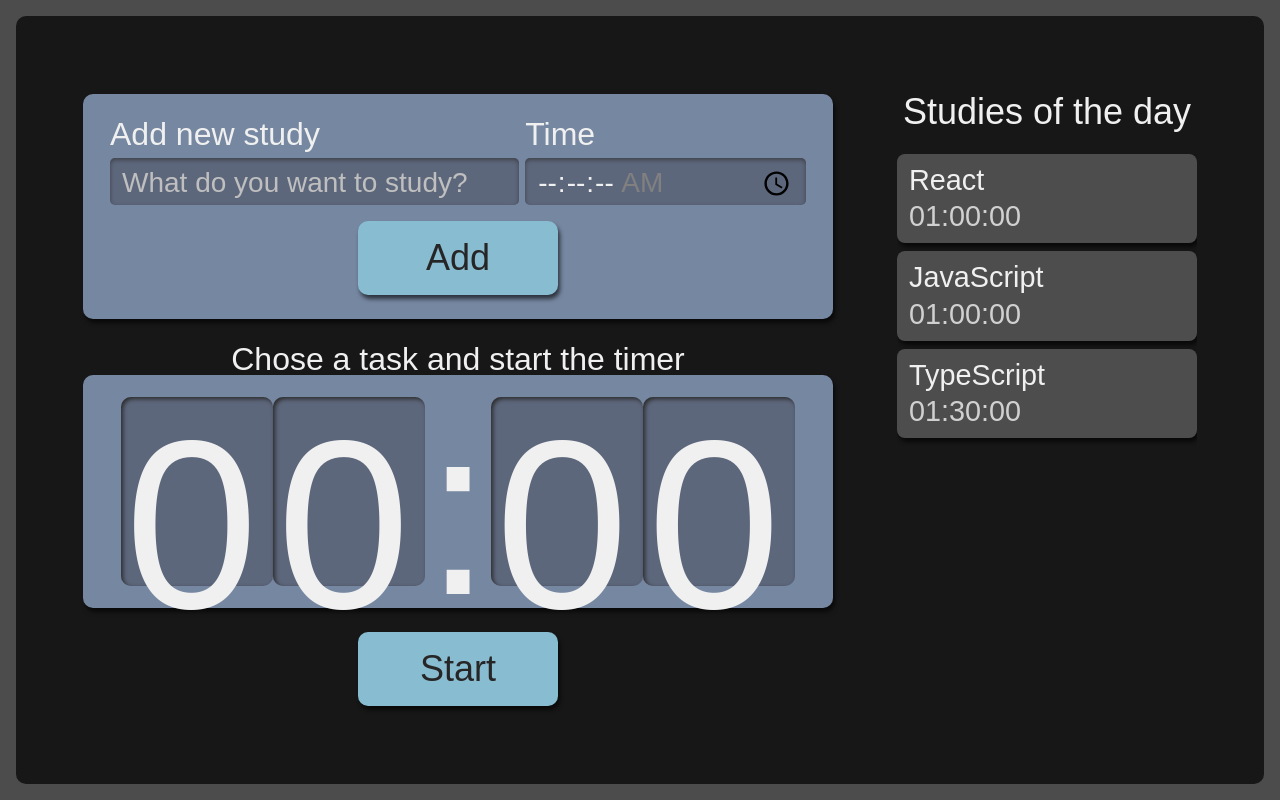
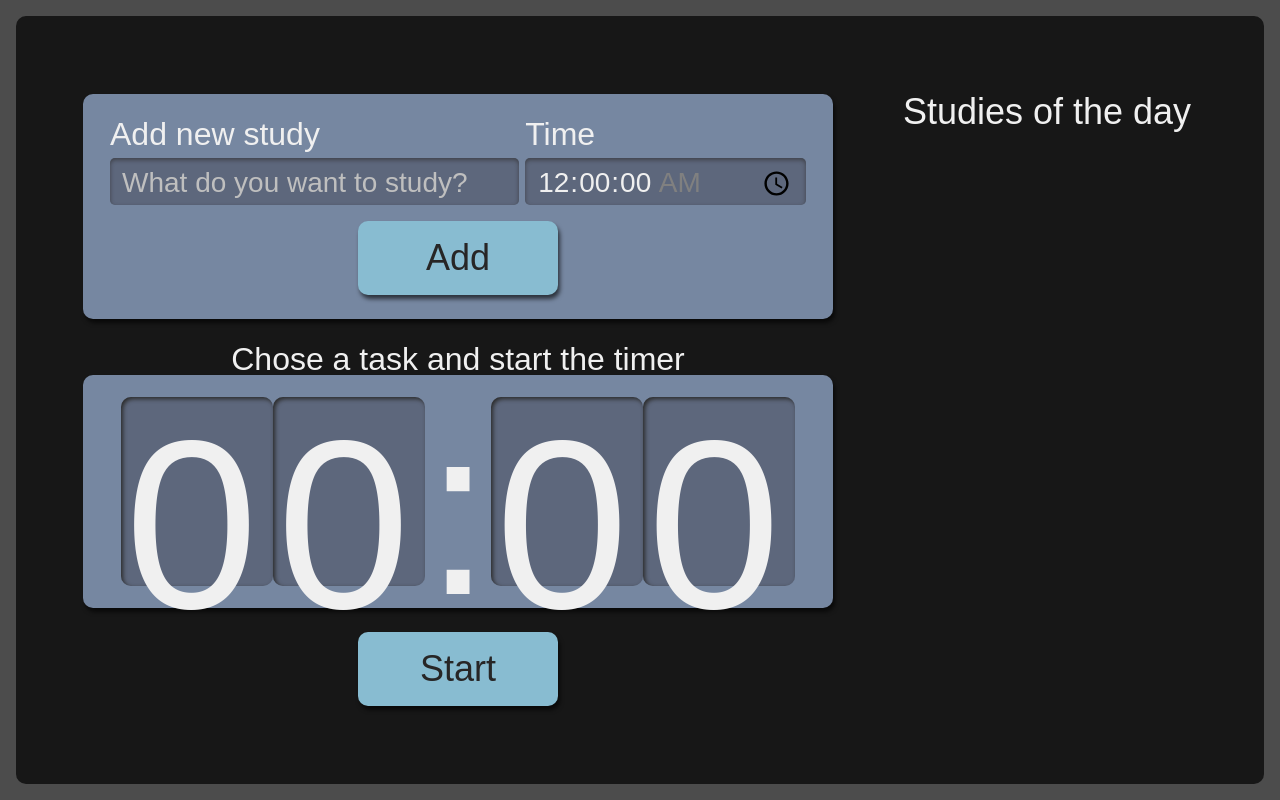
Before and after one commit to laraberns/alura-studies, a React (Create React App) app: page / in a window 1280 px wide. Built offline with nearby package versions, Linux system fonts and the light colour scheme.

Commit message:
creating state for tasks and interface ITasks

```diff
--- a/package.json
+++ b/package.json
@@ -15,6 +15,7 @@
     "react-scripts": "5.0.1",
     "sass": "^1.71.1",
     "typescript": "^4.9.5",
+    "uuid": "^9.0.1",
     "web-vitals": "^2.1.4"
   },
   "scripts": {
@@ -42,6 +43,7 @@
     ]
   },
   "devDependencies": {
+    "@types/uuid": "^9.0.8",
     "typescript-plugin-css-modules": "^5.1.0"
   }
 }
--- a/public/index.html
+++ b/public/index.html
@@ -11,8 +11,6 @@
     />
     <link rel="apple-touch-icon" href="%PUBLIC_URL%/logo192.png" />
 
-    <link rel="manifest" href="%PUBLIC_URL%/manifest.json" />
-
     <title>Alura Studies</title>
   </head>
   <body>
--- a/src/components/Button/index.tsx
+++ b/src/components/Button/index.tsx
@@ -1,14 +1,16 @@
-import React from 'react'
-import style from './botao.module.scss'
+import React from 'react';
+import style from './botao.module.scss';
 
-class Button extends React.Component<{ children: string }> {
+class Button extends React.Component<{ children: string, type?: 'button' | 'submit' }> {
     render() {
+        const {type = 'button'} = this.props
+
         return (
-            <button className={style.botao}>
+            <button className={style.botao} type={type}>
                 {this.props.children}
             </button>
-        )
+        );
     }
 }
 
-export default Button
+export default Button;
--- a/src/components/Form/index.tsx
+++ b/src/components/Form/index.tsx
@@ -1,17 +1,46 @@
 import React from 'react'
 import Button from '../Button'
 import style from './form.module.scss'
+import { ITasks } from '../../types/ITasks'
+import { v4 as uuidv4 } from 'uuid'
 
-class Form extends React.Component {
+class Form extends React.Component<{
+    setTasks: React.Dispatch<React.SetStateAction<ITasks[]>>
+}> {
+    state = {
+        task: '',
+        time: '00:00:00'
+    }
+
+    addTask(e: React.FormEvent) {
+        e.preventDefault()
+        this.props.setTasks(oldTasks =>
+            [
+                ...oldTasks,
+                {
+                    ...this.state,
+                    selected: false,
+                    completed: false,
+                    id: uuidv4()
+                }
+            ])
+        this.setState({
+            task: '',
+            time: '00:00:00'
+        })
+    }
+
     render() {
         return (
-            <form className={style.novaTarefa}>
+            <form className={style.novaTarefa} onSubmit={this.addTask.bind(this)}>
                 <div className={style.inputContainer}>
                     <label htmlFor="task">Add new study</label>
                     <input
                         type="text"
                         name='task' id='task'
+                        value={this.state.task}
                         placeholder='What do you want to study?'
+                        onChange={(event) => { this.setState({ ...this.state, task: event.target.value }) }}
                         required />
                 </div>
                 <div className={style.inputContainer}>
@@ -21,12 +50,14 @@
                         step={1}
                         name='time'
                         id='time'
+                        value={this.state.time}
+                        onChange={(event) => { this.setState({ ...this.state, time: event.target.value }) }}
                         min="00:00:00"
                         max="01:30:00"
                         required
                     />
                 </div>
-                <Button>
+                <Button type="submit">
                     Add
                 </Button>
             </form>
@@ -35,3 +66,7 @@
 }
 
 export default Form
+
+function setTasks(arg0: () => void) {
+    throw new Error('Function not implemented.')
+}
--- a/src/components/List/Item/index.tsx
+++ b/src/components/List/Item/index.tsx
@@ -1,6 +1,7 @@
+import { ITasks } from '../../../types/ITasks'
 import style from '../list.module.scss'
 
-function Item({ task, time }: { task: string, time: string }) {
+function Item({ task, time, completed, id, selected }: ITasks) {
     return (
         <li className={style.item}>
             <h3>{task}</h3>
--- a/src/components/List/index.tsx
+++ b/src/components/List/index.tsx
@@ -1,22 +1,14 @@
 import style from './list.module.scss'
 import Item from './Item'
+import { ITasks } from '../../types/ITasks'
 
-function List() {
-    const tasks = [{
-        task: 'React',
-        time: '01:00:00'
-    },
-    {
-        task: 'JavaScript',
-        time: '01:00:00'
-    },
-    {
-        task: 'TypeScript',
-        time: '01:30:00'
-    }]
+function List({ tasks }: { tasks: ITasks[] }) {
+
     return (
         <aside className={style.listaTarefas}>
-            <h2>Studies of the day</h2>
+            <h2>
+                Studies of the day
+            </h2>
             <ul>
                 {tasks.map((task, index) => (
                     <Item
--- a/src/pages/App.tsx
+++ b/src/pages/App.tsx
@@ -1,14 +1,18 @@
+import { useState } from 'react';
 import Form from '../components/Form';
 import List from '../components/List';
 import Timer from '../components/Timer';
 import style from './app.module.scss'
+import { ITasks } from '../types/ITasks';
 
 function App() {
+  const [tasks, setTasks] = useState<ITasks[]>([])
+
   return (
     <div className={style.AppStyle}>
-      <Form/>
-      <List/>
-      <Timer/>
+      <Form setTasks={setTasks} />
+      <List tasks={tasks} />
+      <Timer />
     </div>
   );
 }
--- /dev/null
+++ b/src/types/ITasks.ts
@@ -0,0 +1,7 @@
+export interface ITasks {
+    task: string,
+    time: string,
+    selected: boolean,
+    completed: boolean,
+    id: string
+}
```
Also changed, not shown: 1 other file (tests, documents, lock files or other folders).
